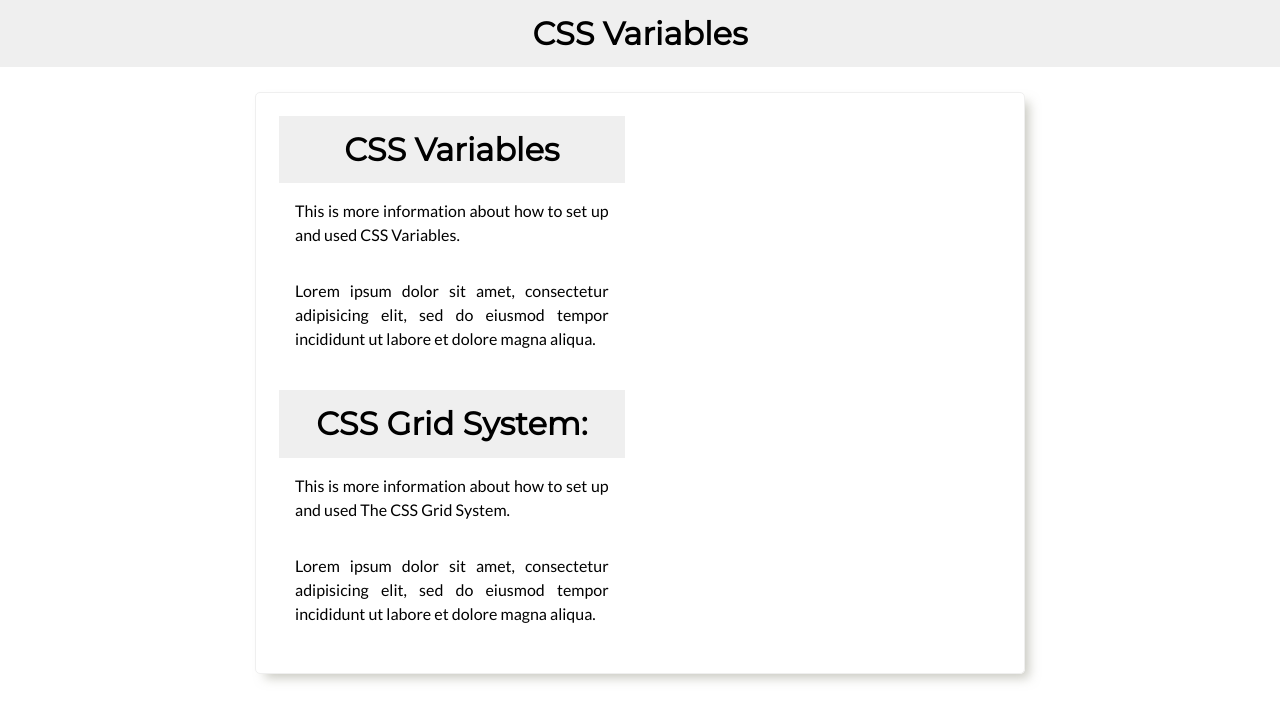
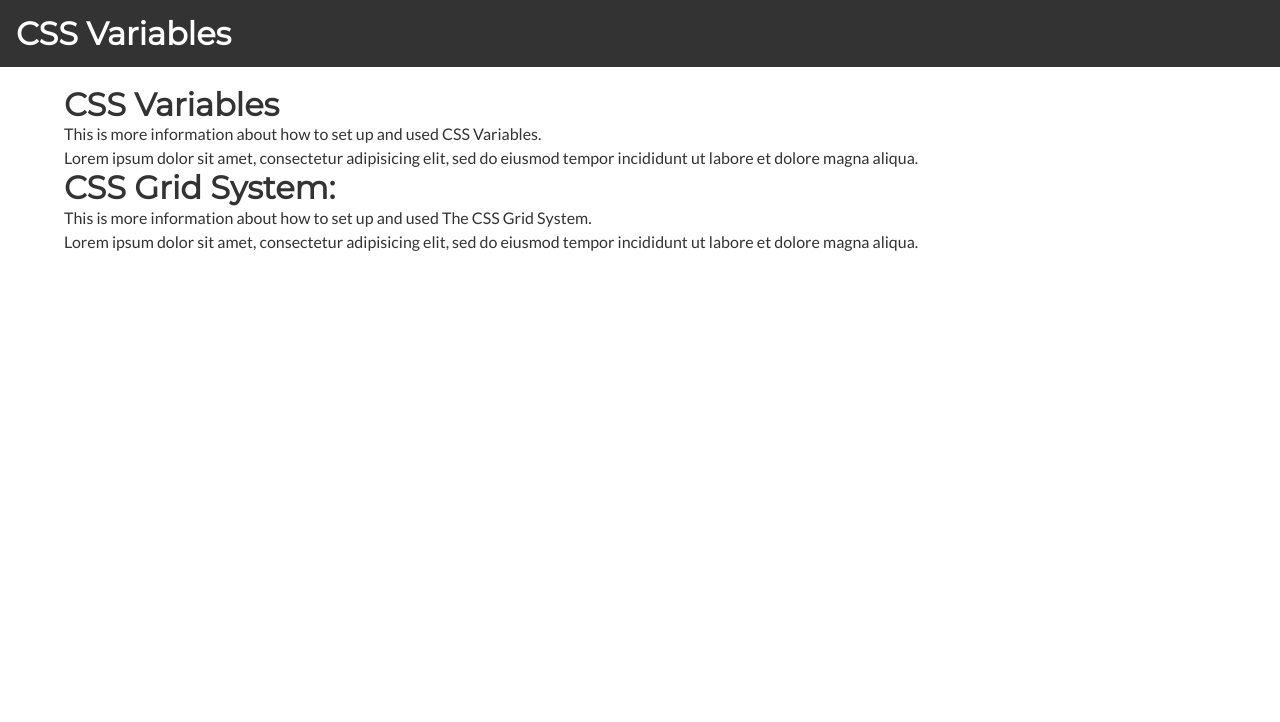
Before and after one commit to dan-stachlewski/css-vars, a plain HTML site: page index.html in a window 1280 px wide. Drawn offline with Linux system fonts and the light colour scheme.

Commit message:
Started adding Variable CSS as instructed in the tutorial. They are using the CSS Grid System instead of Flex Box.

```diff
--- a/css/style.css
+++ b/css/style.css
@@ -45,73 +45,27 @@ p{line-height: 1.5;}
 
 /* Custom Project CSS; */
 
-.page-wrapper{
-    width: 1200px;
-    margin: 1em auto;
+/* Define Variables for the Root Element */
+:root{
+    --main-bg-color:#f4f4f4;
+    --main-txt-color:#333;
+    --container-width: 90%;
+    --header-bg-color:#333;
+    --header-txt-color:#fff;
 }
-section{
-    width: 60%;
-    margin: 25px auto;
-    padding: 0 0 0.5em 0;
-    border: 1px solid #efefef;
-    border-radius: 5px;
-    box-shadow: 7px 7px 11px -3px rgba(149,149,134,0.5);
+
+body{
+    backgorund: var(--main-bg-color);
+    color: var(--main-txt-color);
 }
-.article-wrapper{
-    display: flex;
-    flex-direction: row;
-    justify-content: center;
+.container{
+    width: var(--container-width);
+    margin:20px auto;
 }
-article{
-    width: 45%;
-    margin:3%;
-    /* background: #fef; */
+header#main-header{
+    background: var(--header-bg-color);
+    color: var(--header-txt-color);
 }
-img{
-    width: 280px;
-    max-width: 80%;
-    max-height: 280px;
-    width: 100%;
-    padding-left: 30px;
-
-
-}
-h1{
-    background-color: #efefef;
-    text-align: center;
-}
-h1,h2{
+header#main-header h1{
     padding: 0.5em;
 }
-
-.teaser h2{
-    text-align: center;
-    padding:1em;
-}
-.teaser-sub-heading{
-    position: relative;
-}
-/*
-.teaser-sub-heading:before{
-    content: "";
-    height: 25px;;
-    top: 34px;
-    left: 15px;
-    background: #efefef;
-    position: absolute;
-    border: 1px solid #efefef;
-}
-*/
-.teaser-sub-heading:after{
-    content: "";
-    width: 50%;
-    bottom: 15px;
-    right: 30px;
-    border: 1px solid #efefef;
-    position: absolute;
-}
-p{
-    padding: 1em;
-    text-align: justify;
-
-}
```
